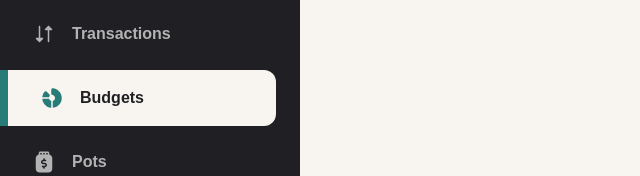
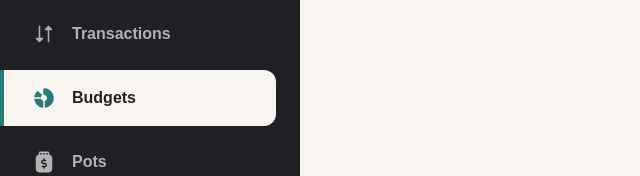
Before and after one commit to pradeepkaswan/personal-finance-app, a Next.js app: page /budgets in a window 1280 px wide. Shown: the part 160-336 px from the top of the page, without its empty margins (0-640 px from the left). Built offline with nearby package versions, Linux system fonts and the light colour scheme.

Commit message:
fix: add NavItem interface to get rid of type errors

```diff
--- a/src/app/(auth)/login/page.tsx
+++ b/src/app/(auth)/login/page.tsx
@@ -0,0 +1,3 @@
+export default function Login() {
+  return <div>Login</div>;
+}
--- a/src/app/(auth)/sign-up/page.tsx
+++ b/src/app/(auth)/sign-up/page.tsx
@@ -0,0 +1,3 @@
+export default function SignUp() {
+  return <div>Sign Up</div>;
+}
--- a/src/components/sidebar.tsx
+++ b/src/components/sidebar.tsx
@@ -87,7 +87,14 @@ const NAV_ITEMS = [
   },
 ];
 
-const NavItem = ({ icon, href, label, isMinimized }) => {
+interface NavItemProps {
+  icon: React.ReactNode;
+  href: string;
+  label: string;
+  isMinimized?: boolean;
+}
+
+const NavItem = ({ icon, href, label, isMinimized }: NavItemProps) => {
   const pathname = usePathname();
   const isActive = pathname === href;
 
@@ -95,10 +102,10 @@ const NavItem = ({ icon, href, label, isMinimized }) => {
     <li>
       <Link
         href={href}
-        className={`flex items-center gap-200 pl-400 h-[56px] group rounded-r-xl ${
+        className={`flex items-center gap-200  h-[56px] group rounded-r-xl ${
           isActive
-            ? "bg-beige-100 text-grey-900 pl-300 border-l-8 border-green"
-            : "textgrey-300 hover:text-grey-100"
+            ? "bg-beige-100 text-grey-900 border-l-4 pl-[28px] border-green"
+            : "textgrey-300 hover:text-grey-100 pl-400"
         } ${isMinimized ? "justify-center" : ""}`}
       >
         <div
```
